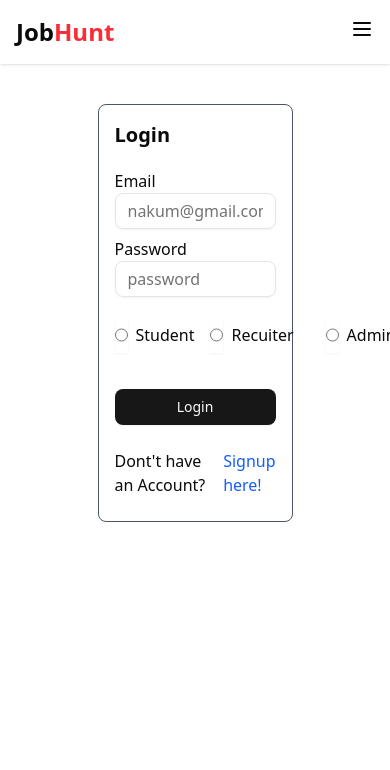
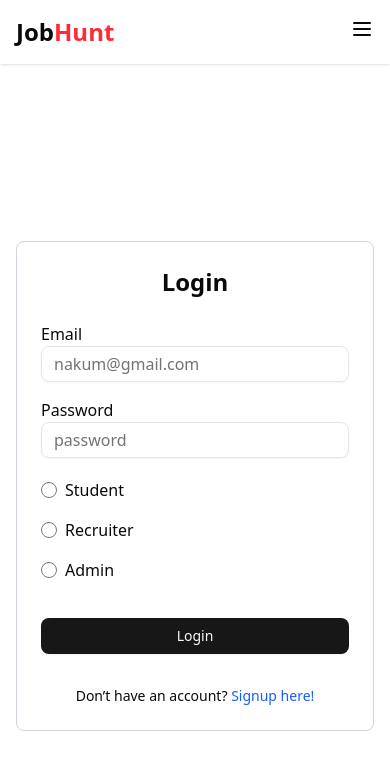
Before and after one commit to Bhagirathsinh8/Job-Portal, a React (Vite) app in the folder Frontend/: page /login in a window 390 px wide. Shown: the top 770 px of the page. Built offline with nearby package versions, Linux system fonts and the light colour scheme.

Commit message:
Responsive Login Page

```diff
--- a/Frontend/src/components/auth/Login.jsx
+++ b/Frontend/src/components/auth/Login.jsx
@@ -4,7 +4,6 @@ import { Label } from "@radix-ui/react-label";
 import { Input } from "../ui/input";
 import { Button } from "../ui/button";
 import { Link, useNavigate } from "react-router-dom";
-import { RadioGroup } from "../ui/radio-group";
 // import axios from "axios";
 import { ROUTES } from "@/utils/constant";
 import { toast } from "sonner";
@@ -55,17 +54,18 @@ function Login() {
       dispatch(setLoading(false));
     }
   };
-
 return (
   <div>
     <Navbar />
-      <div className="flex items-center justify-center max-w-7xl mx-auto">
+    <div className="flex items-center justify-center px-4 min-h-screen">
       <form
-          className="w-1/2 border border-gray-600 rounded-md p-4 my-10"
+        className="w-full max-w-md border border-gray-300 rounded-md p-6 my-10 bg-white"
         onSubmit={submitHandler}
       >
-          <h1 className="font-bold text-xl mb-5">Login</h1>
-          <div className="my-2">
+        <h1 className="font-bold text-2xl mb-6 text-center">Login</h1>
+
+        {/* Email Field */}
+        <div className="mb-4">
           <Label>Email</Label>
           <Input
             type="email"
@@ -75,7 +75,9 @@ function Login() {
             onChange={changeEventHandler}
           />
         </div>
-          <div className="my-2">
+
+        {/* Password Field */}
+        <div className="mb-4">
           <Label>Password</Label>
           <Input
             type="password"
@@ -85,55 +87,151 @@ function Login() {
             onChange={changeEventHandler}
           />
         </div>
-          <RadioGroup className={"flex items-center gap-4 my-5"}>
+
+        {/* Role Selection */}
+        <div className="flex flex-col sm:flex-row sm:items-center gap-4 my-5">
           <div className="flex items-center space-x-2">
-              <Input
-                type={"radio"}
-                name={"role"}
+            <input
+              type="radio"
+              name="role"
               value="student"
               checked={input.role === "student"}
               onChange={changeEventHandler}
-                className={"cursor-pointer"}
+              className="cursor-pointer w-4 h-4"
+              id="r1"
             />
             <Label htmlFor="r1">Student</Label>
           </div>
+
           <div className="flex items-center space-x-2">
-              <Input
-                type={"radio"}
+            <input
+              type="radio"
               name="role"
               value="recuiter"
               checked={input.role === "recuiter"}
               onChange={changeEventHandler}
-                className={"cursor-pointer"}
+              className="cursor-pointer w-4 h-4"
+              id="r2"
             />
-              <Label htmlFor="r2">Recuiter</Label>
-            </div><br/>
+            <Label htmlFor="r2">Recruiter</Label>
+          </div>
+
           <div className="flex items-center space-x-2">
-              <Input
-                type={"radio"}
+            <input
+              type="radio"
               name="role"
               value="admin"
               checked={input.role === "admin"}
               onChange={changeEventHandler}
-                className={"cursor-pointer"}
+              className="cursor-pointer w-4 h-4"
+              id="r3"
             />
             <Label htmlFor="r3">Admin</Label>
           </div>
-          </RadioGroup>
-          {
-            loading ? <Button className={'w-full my-4'}> <Loader2 className="mr-2 h-4 w-4 animate-spin"/> Please Wait</Button> :<Button type="submit" className={'w-full my-4'}>Login</Button>
-          }
+        </div>
 
-          <span className="flex items-center gap-4 my-2">
-            Dont't have an Account?{" "}
-            <Link to={"/signup"} className="text-blue-600">
+        {/* Submit Button */}
+        {loading ? (
+          <Button className="w-full my-4" disabled>
+            <Loader2 className="mr-2 h-4 w-4 animate-spin" />
+            Please Wait
+          </Button>
+        ) : (
+          <Button type="submit" className="w-full my-4">
+            Login
+          </Button>
+        )}
+
+        {/* Signup Link */}
+        <p className="text-center mt-4 text-sm">
+          Don’t have an account?{" "}
+          <Link to="/signup" className="text-blue-600 font-medium">
             Signup here!
           </Link>
-          </span>
+        </p>
       </form>
     </div>
   </div>
 );
+
+  // return (
+  //   <div>
+  //     <Navbar />
+  //     <div className="flex items-center justify-center max-w-7xl mx-auto">
+  //       <form
+  //         className="w-1/2 border border-gray-600 rounded-md p-4 my-10"
+  //         onSubmit={submitHandler}
+  //       >
+  //         <h1 className="font-bold text-xl mb-5">Login</h1>
+  //         <div className="my-2">
+  //           <Label>Email</Label>
+  //           <Input
+  //             type="email"
+  //             placeholder="nakum@gmail.com"
+  //             value={input.email}
+  //             name="email"
+  //             onChange={changeEventHandler}
+  //           />
+  //         </div>
+  //         <div className="my-2">
+  //           <Label>Password</Label>
+  //           <Input
+  //             type="password"
+  //             placeholder="password"
+  //             value={input.password}
+  //             name="password"
+  //             onChange={changeEventHandler}
+  //           />
+  //         </div>
+  //         <RadioGroup className={"flex items-center gap-4 my-5"}>
+  //           <div className="flex items-center space-x-2">
+  //             <Input
+  //               type={"radio"}
+  //               name={"role"}
+  //               value="student"
+  //               checked={input.role === "student"}
+  //               onChange={changeEventHandler}
+  //               className={"cursor-pointer"}
+  //             />
+  //             <Label htmlFor="r1">Student</Label>
+  //           </div>
+  //           <div className="flex items-center space-x-2">
+  //             <Input
+  //               type={"radio"}
+  //               name="role"
+  //               value="recuiter"
+  //               checked={input.role === "recuiter"}
+  //               onChange={changeEventHandler}
+  //               className={"cursor-pointer"}
+  //             />
+  //             <Label htmlFor="r2">Recuiter</Label>
+  //           </div><br/>
+  //           <div className="flex items-center space-x-2">
+  //             <Input
+  //               type={"radio"}
+  //               name="role"
+  //               value="admin"
+  //               checked={input.role === "admin"}
+  //               onChange={changeEventHandler}
+  //               className={"cursor-pointer"}
+  //             />
+  //             <Label htmlFor="r3">Admin</Label>
+  //           </div>
+  //         </RadioGroup>
+  //         {
+  //           loading ? <Button className={'w-full my-4'}> <Loader2 className="mr-2 h-4 w-4 animate-spin"/> Please Wait</Button> :<Button type="submit" className={'w-full my-4'}>Login</Button>
+  //         }
+
+  //         <span className="flex items-center gap-4 my-2">
+  //           Dont't have an Account?{" "}
+  //           <Link to={"/signup"} className="text-blue-600">
+  //             Signup here!
+  //           </Link>
+  //         </span>
+  //       </form>
+  //     </div>
+  //   </div>
+  // );
 }
 
 export default Login;
--- a/Frontend/src/utils/constant.js
+++ b/Frontend/src/utils/constant.js
@@ -1,5 +1,6 @@
-const BASE_API_URL = "http://localhost:5000/api";
+// const BASE_API_URL = "http://localhost:5000/api";
 // const BASE_API_URL = "https://tksf97sz-5000.inc1.devtunnels.ms/api";
+const BASE_API_URL = "https://job-portal-mrlu.onrender.com/api";
 
 export const ROUTES = {
   BASE: BASE_API_URL,
```
Lines whose indentation alone changed are shown as unchanged.
